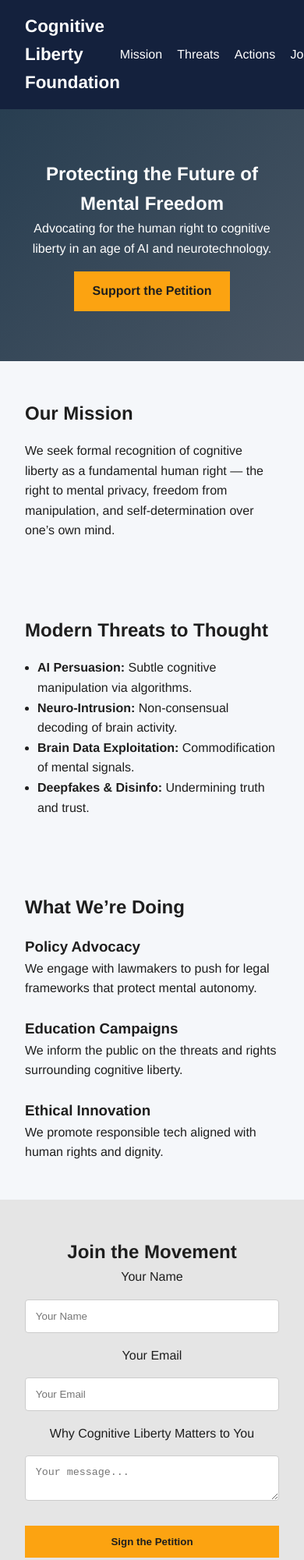
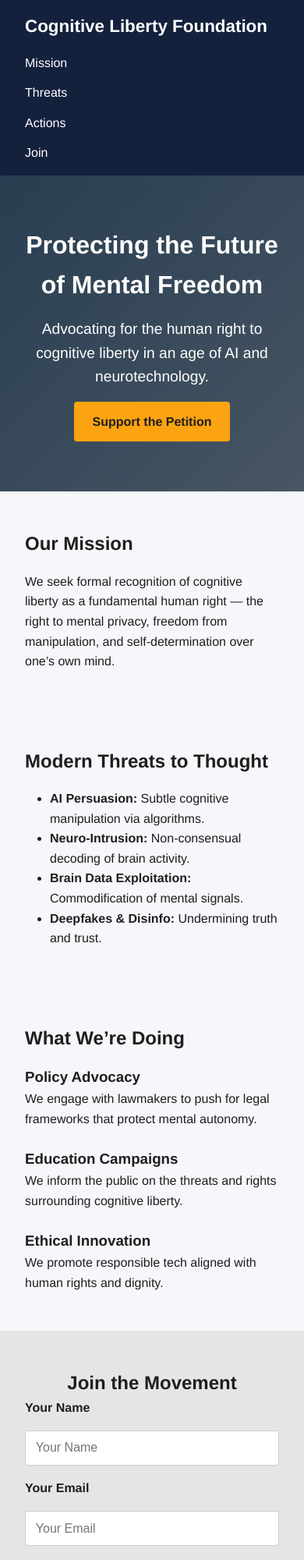
Before and after one commit to mathaes33/CognitiveLibertyFoundation, a plain HTML site: page index.html in a window 390 px wide. Shown: the top 2000 px of the page at 78% size. Drawn offline with Linux system fonts and the light colour scheme.

Commit message:
Update style.css

```diff
--- a/style.css
+++ b/style.css
@@ -1,3 +1,4 @@
+/* Reset & Global Styles */
 * {
   margin: 0;
   padding: 0;
@@ -11,6 +12,7 @@ body {
   line-height: 1.6;
 }
 
+/* Navigation */
 .navbar {
   background: #14213d;
   color: white;
@@ -18,6 +20,7 @@ body {
   display: flex;
   justify-content: space-between;
   align-items: center;
+  flex-wrap: wrap;
 }
 
 .logo {
@@ -29,13 +32,20 @@ body {
   list-style: none;
   display: flex;
   gap: 1.2rem;
+  flex-wrap: wrap;
 }
 
 .navbar a {
   color: white;
   text-decoration: none;
+  font-weight: 500;
 }
 
+.navbar a:hover {
+  text-decoration: underline;
+}
+
+/* Hero Section */
 .hero {
   background: linear-gradient(135deg, #283e51, #485563);
   color: white;
@@ -43,7 +53,20 @@ body {
   text-align: center;
 }
 
-.btn-primary {
+.hero h1 {
+  font-size: 2.5rem;
+  margin-bottom: 1rem;
+}
+
+.hero p {
+  font-size: 1.2rem;
+  max-width: 700px;
+  margin: auto;
+}
+
+/* Button Styling */
+.btn-primary,
+button {
   background: #fca311;
   color: #1e1e1e;
   padding: 0.8rem 1.5rem;
@@ -51,8 +74,18 @@ body {
   display: inline-block;
   text-decoration: none;
   font-weight: bold;
+  border: none;
+  border-radius: 4px;
+  transition: background 0.3s ease, color 0.3s ease;
+  cursor: pointer;
 }
 
+.btn-primary:hover,
+button:hover {
+  background: #ffb733;
+}
+
+/* Content Sections */
 .content-section {
   padding: 3rem 2rem;
   max-width: 900px;
@@ -65,14 +98,18 @@ body {
 
 .content-section ul {
   margin-left: 1rem;
+  list-style-type: disc;
+  padding-left: 1rem;
 }
 
+/* Actions Grid */
 .actions .action-grid {
   display: grid;
   gap: 1.5rem;
   grid-template-columns: repeat(auto-fit, minmax(250px, 1fr));
 }
 
+/* Contact Section */
 .contact-section {
   background: #e5e5e5;
   padding: 3rem 2rem;
@@ -85,25 +122,55 @@ form {
   display: flex;
   flex-direction: column;
   gap: 1rem;
+  text-align: left;
 }
 
-input, textarea {
+label {
+  font-weight: bold;
+}
+
+input,
+textarea {
   padding: 0.8rem;
   border: 1px solid #ccc;
   border-radius: 4px;
+  font-size: 1rem;
 }
 
-button {
-  background-color: #14213d;
-  color: white;
-  padding: 0.8rem;
-  border: none;
-  cursor: pointer;
+input:focus,
+textarea:focus {
+  border-color: #14213d;
+  outline: none;
+  box-shadow: 0 0 0 2px rgba(20, 33, 61, 0.2);
 }
 
+/* Footer */
 .footer {
   background: #14213d;
   color: white;
   text-align: center;
   padding: 1rem;
+  font-size: 0.9rem;
 }
+
+/* Responsive Adjustments */
+@media (max-width: 600px) {
+  .hero h1 {
+    font-size: 2rem;
+  }
+
+  .navbar {
+    flex-direction: column;
+    align-items: flex-start;
+  }
+
+  .navbar ul {
+    flex-direction: column;
+    gap: 0.8rem;
+    margin-top: 1rem;
+  }
+
+  .action-grid {
+    grid-template-columns: 1fr;
+  }
+}
```
